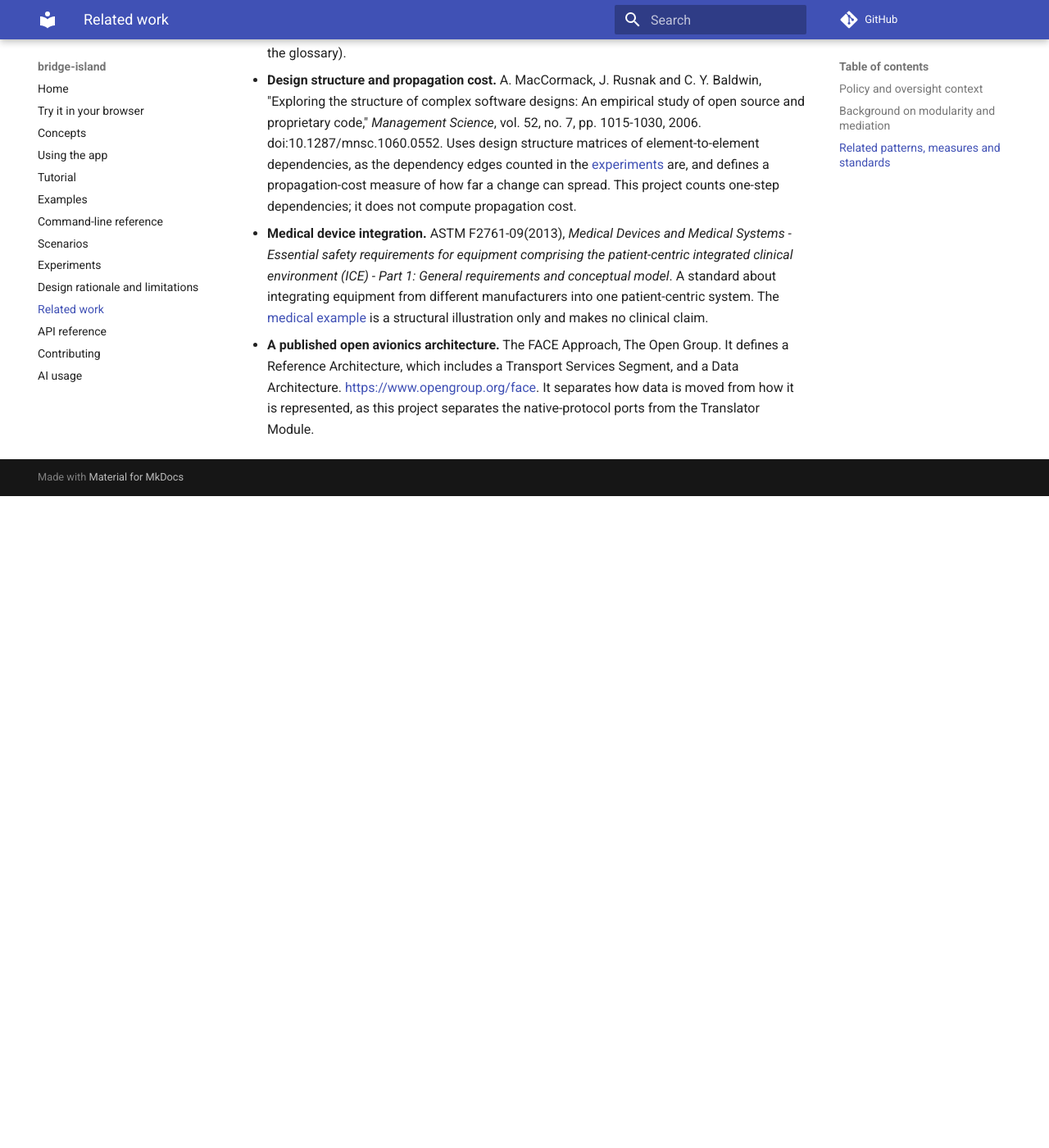
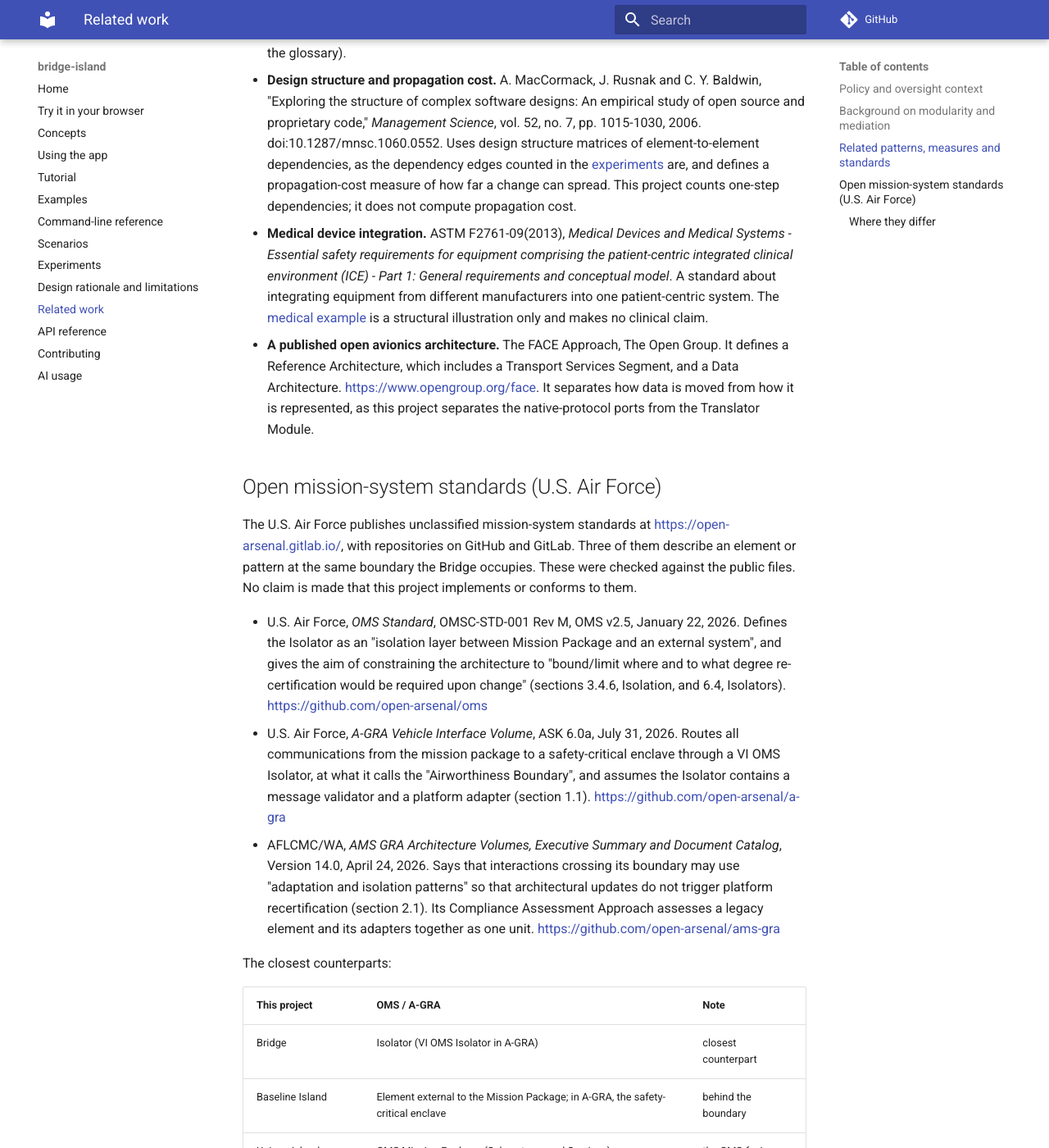
Before and after one commit to tkaiagent123/bridge-island, an MkDocs documentation site: the page built from docs/related-work.md, in a window 1280 px wide and 1400 px high, scrolled down 1567 px. Shown: the whole window at 82% size. Built offline with MkDocs 1.6.1 and Material for MkDocs 9.7.7, drawn with Linux system fonts in a browser that asks for light colours; comment, search, counter and statistics services are not loaded; before the commit the page ends 2172 px from its top, so only the background shows below that; some of the changed text lies outside the part shown.

Commit message:
docs: relate the Bridge to the OMS Isolator and A-GRA Vehicle Interface
Co-Authored-By: Claude Sonnet 5.5 <noreply@anthropic.com>
Claude-Session: https://claude.ai/code/session_018fYJpiFCgyfVTjrfm32VEP

```diff
--- a/docs/related-work.md
+++ b/docs/related-work.md
@@ -71,3 +71,56 @@ conforms to any standard listed here.
   Reference Architecture, which includes a Transport Services Segment, and a Data Architecture.
   <https://www.opengroup.org/face>. It separates how data is moved from how it is represented, as
   this project separates the native-protocol ports from the Translator Module.
+
+## Open mission-system standards (U.S. Air Force)
+
+The U.S. Air Force publishes unclassified mission-system standards at <https://open-arsenal.gitlab.io/>,
+with repositories on GitHub and GitLab. Three of them describe an element or pattern at the same boundary
+the Bridge occupies. These were checked against the public files. No claim is made that this project
+implements or conforms to them.
+
+* U.S. Air Force, *OMS Standard*, OMSC-STD-001 Rev M, OMS v2.5, January 22, 2026. Defines the
+  Isolator as an "isolation layer between Mission Package and an external system", and gives the aim
+  of constraining the architecture to "bound/limit where and to what degree re-certification would be
+  required upon change" (sections 3.4.6, Isolation, and 6.4, Isolators).
+  <https://github.com/open-arsenal/oms>
+* U.S. Air Force, *A-GRA Vehicle Interface Volume*, ASK 6.0a, July 31, 2026. Routes all communications
+  from the mission package to a safety-critical enclave through a VI OMS Isolator, at what it calls the
+  "Airworthiness Boundary", and assumes the Isolator contains a message validator and a platform
+  adapter (section 1.1). <https://github.com/open-arsenal/a-gra>
+* AFLCMC/WA, *AMS GRA Architecture Volumes, Executive Summary and Document Catalog*, Version 14.0,
+  April 24, 2026. Says that interactions crossing its boundary may use "adaptation and isolation
+  patterns" so that architectural updates do not trigger platform recertification (section 2.1). Its
+  Compliance Assessment Approach assesses a legacy element and its adapters together as one unit.
+  <https://github.com/open-arsenal/ams-gra>
+
+The closest counterparts:
+
+| This project | OMS / A-GRA | Note |
+| --- | --- | --- |
+| Bridge | Isolator (VI OMS Isolator in A-GRA) | closest counterpart |
+| Baseline Island | Element external to the Mission Package; in A-GRA, the safety-critical enclave | behind the boundary |
+| Unique Island | OMS Mission Package (Subsystems and Services) | the OMS-facing side |
+| Translator Module | Isolator's format and protocol conversion | |
+| Health monitor | Isolator status reporting (`ServiceStatus`, configurable period) | |
+| Cyber monitor | Cybersecurity posture in the Service Contract; the VI message validator | |
+| Mapping spec (YAML) | Service Contract | OMS-facing side only |
+
+### Where they differ
+
+* **Both sides specified.** The Isolator's Service Contract covers its OMS-facing side, and OMS says
+  that exchanges facing the external elements "do not need to be documented in OMS documentation"
+  (6.4). Here the mapping spec and the OIU and UID describe both sides, including a baseline that
+  adopts no common standard.
+* **Assumed standard.** OMS requires the Isolator to use OMS messages over the Platform's service bus
+  through the Critical Abstraction Layer on its OMS-facing side (STD-000431). The Bridge assumes no
+  shared standard on either side; translating between two native interfaces is its whole job.
+* **The re-certification bound.** The sections cited here, and the Isolator Checklist Instructions
+  (OMSC-INS-012), state the aim and say an Isolator may need certification, but do not specify a
+  method for establishing the bound. They leave it to the adopting program. This project makes the
+  extent of a change countable (guidelines G1 to G6 and the change-impact experiment), on invented
+  numbers and without any claim about certification.
+
+A Bridge whose Unique-Island side presents an OMS-facing interface would be, in OMS terms, an
+Isolator, so the two can be used together and do not compete. [Concepts](concepts.md#the-bridge-and-what-is-in-it)
+defines the Bridge's parts.
```
Also changed, not shown: docs/rationale.md (+3 -1 lines).
